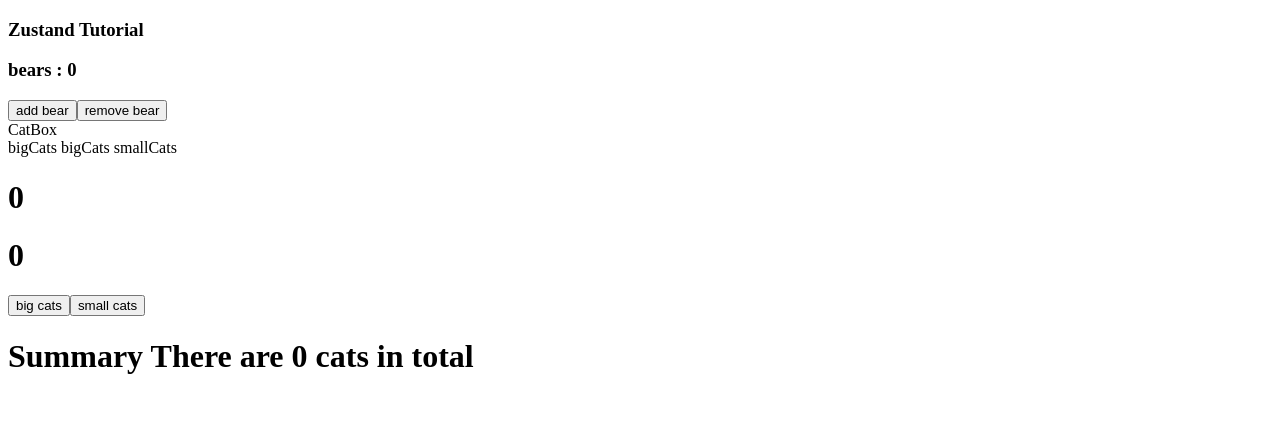
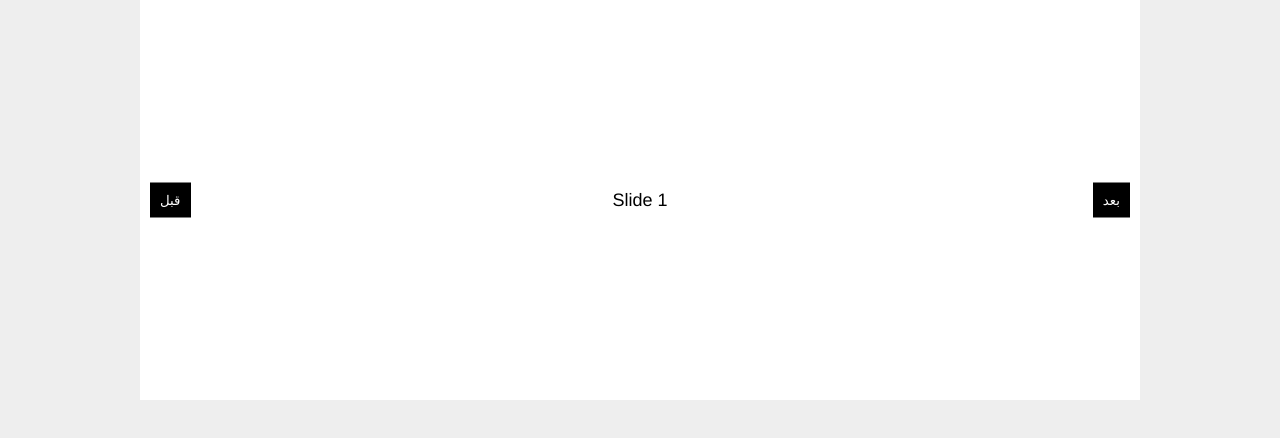
Before and after one commit to Azoonex/zustand, a React (Vite) app: page / in a window 1280 px wide. Shown: the top 438 px of the page. Built offline with nearby package versions, Linux system fonts and the light colour scheme.

Commit message:
how work swiper nices

```diff
--- a/package.json
+++ b/package.json
@@ -13,6 +13,7 @@
     "immer": "^10.1.1",
     "react": "^18.2.0",
     "react-dom": "^18.2.0",
+    "swiper": "^11.1.4",
     "zustand": "^4.5.2"
   },
   "devDependencies": {
--- a/src/App.tsx
+++ b/src/App.tsx
@@ -1,12 +1,9 @@
-import React from 'react'
-import BearBox from './components/BearBox'
-import CatBox from './components/CatBox'
+import Swipers from './components/Swiper'
 
 export default function App() {
   return (
     <div>
-      <BearBox />
-      <CatBox />
+      <Swipers />
     </div>
   )
 }
--- /dev/null
+++ b/src/components/Swiper.tsx
@@ -0,0 +1,34 @@
+import React, { useRef, useState } from "react";
+import { Swiper, SwiperSlide } from "swiper/react";
+import { Navigation } from "swiper/modules";
+
+import "swiper/css";
+import "../index.css";
+import 'swiper/css/navigation';
+
+export default function Swipers() {
+    return (
+        <div style={{ width: '1000px', height: '400px', marginInline: 'auto', position: 'relative' }}>
+            <button className="custom-prev">قبل</button>
+            <button className="custom-next">بعد</button>
+            <Swiper
+            dir="rtl"
+                navigation={{
+                    nextEl: '.custom-next',
+                    prevEl: '.custom-prev',
+                }}
+                modules={[Navigation]}
+            >
+                <SwiperSlide dir="rtl">Slide 1</SwiperSlide>
+                <SwiperSlide dir="rtl">Slide 2</SwiperSlide>
+                <SwiperSlide dir="rtl">Slide 3</SwiperSlide>
+                <SwiperSlide dir="rtl">Slide 4</SwiperSlide>
+                <SwiperSlide dir="rtl">Slide 5</SwiperSlide>
+                <SwiperSlide dir="rtl">Slide 6</SwiperSlide>
+                <SwiperSlide dir="rtl">Slide 7</SwiperSlide>
+                <SwiperSlide dir="rtl">Slide 8</SwiperSlide>
+                <SwiperSlide dir="rtl">Slide 9</SwiperSlide>
+            </Swiper>
+        </div>
+    )
+}
--- a/src/index.css
+++ b/src/index.css
@@ -0,0 +1,77 @@
+html,
+body {
+    position: relative;
+    height: 100%;
+}
+
+body {
+    background: #eee;
+    font-family: Helvetica Neue, Helvetica, Arial, sans-serif;
+    font-size: 14px;
+    color: #000;
+    margin: 0;
+    padding: 0;
+}
+
+.swiper {
+    width: 100%;
+    height: 100%;
+}
+
+.swiper-slide {
+    text-align: center;
+    font-size: 18px;
+    background: #fff;
+
+    /* Center slide text vertically */
+    display: flex;
+    justify-content: center;
+    align-items: center;
+}
+
+.swiper-slide img {
+    display: block;
+    width: 100%;
+    height: 100%;
+    object-fit: cover;
+}
+
+.disabled_swiper_button {
+    opacity: 0;
+    cursor: auto;
+    pointer-events: none;
+}
+
+.swiper-button-prev,
+.swiper-button-next{
+    opacity: 0;
+    cursor: auto;
+    pointer-events: none;
+    display: none;
+}
+
+
+.swiper-button-prev.swiper-button-disabled::after {
+  display: none !important;
+}
+
+.custom-prev,
+.custom-next {
+  position: absolute;
+  top: 50%;
+  transform: translateY(-50%);
+  z-index: 10;
+  background-color: #000;
+  color: #fff;
+  border: none;
+  padding: 10px;
+  cursor: pointer;
+}
+
+.custom-prev {
+  left: 10px;
+}
+
+.custom-next {
+  right: 10px;
+}
```
Also changed, not shown: 2 other files (tests, documents, lock files or other folders).
